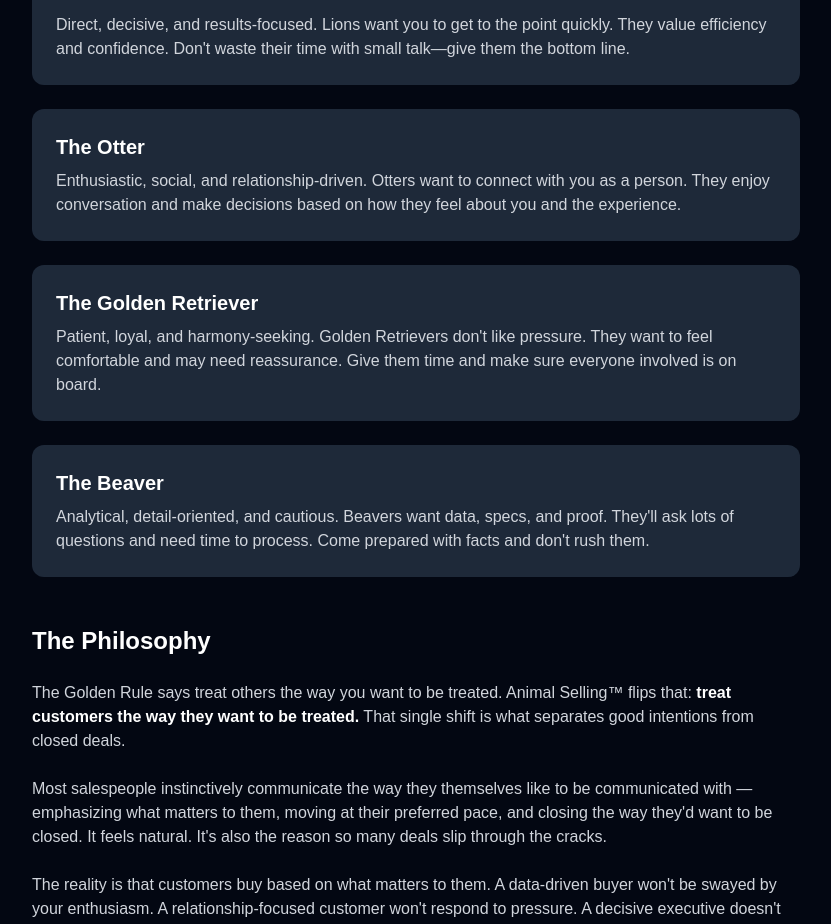
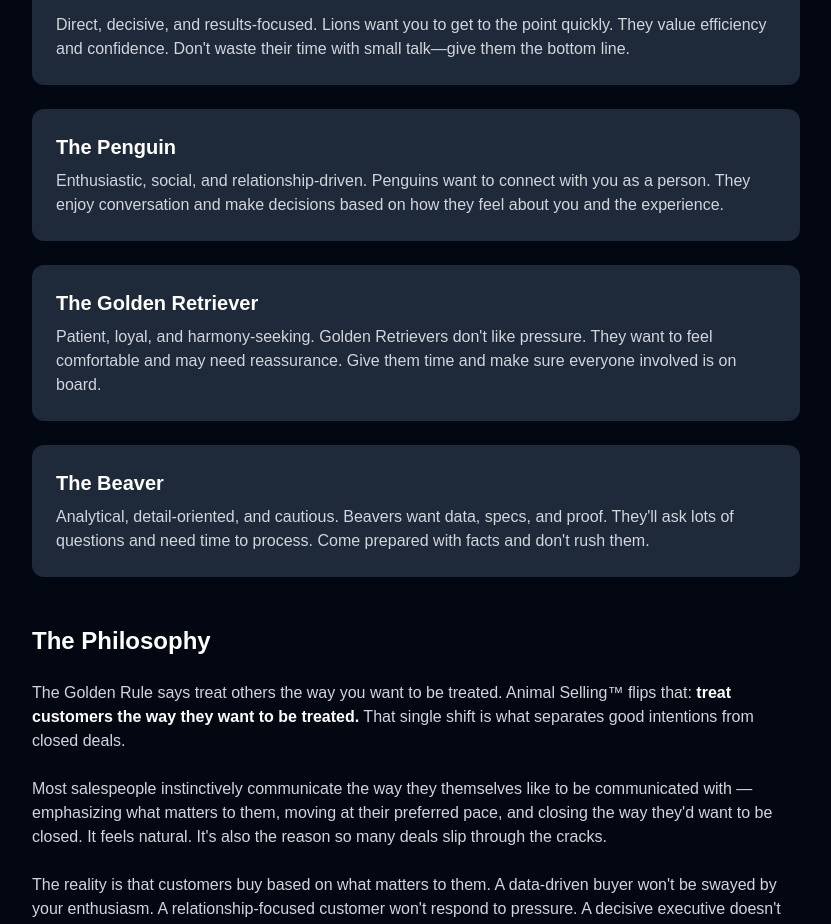
Before and after one commit to jakecoltran-ctrl/C2-Unlimited, a Next.js app: page /animal-selling in a window 1280 px wide. Shown: the part 2283-3207 px from the top of the page, without its empty margins (224-1055 px from the left). Built offline with nearby package versions, Linux system fonts and the light colour scheme.

Commit message:
Change Otter to Penguin on Animal Selling page
Co-Authored-By: Claude Opus 4.5 <noreply@anthropic.com>

```diff
--- a/app/animal-selling/page.tsx
+++ b/app/animal-selling/page.tsx
@@ -105,9 +105,9 @@ export default function AnimalSellingPage() {
                   </p>
                 </div>
                 <div className="bg-gray-800 rounded-xl p-6">
-                  <h3 className="text-xl font-semibold text-white mb-2">The Otter</h3>
+                  <h3 className="text-xl font-semibold text-white mb-2">The Penguin</h3>
                   <p className="text-gray-300">
-                    Enthusiastic, social, and relationship-driven. Otters want to connect with you as a person. They enjoy conversation and make decisions based on how they feel about you and the experience.
+                    Enthusiastic, social, and relationship-driven. Penguins want to connect with you as a person. They enjoy conversation and make decisions based on how they feel about you and the experience.
                   </p>
                 </div>
                 <div className="bg-gray-800 rounded-xl p-6">
```
